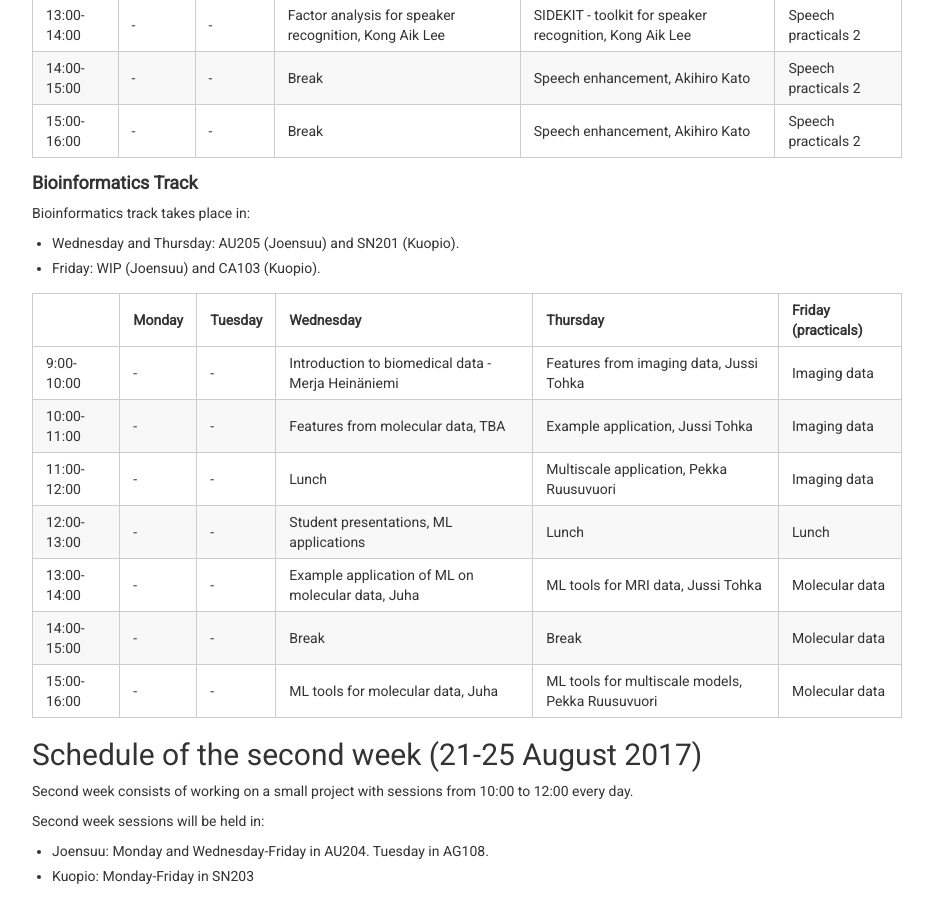
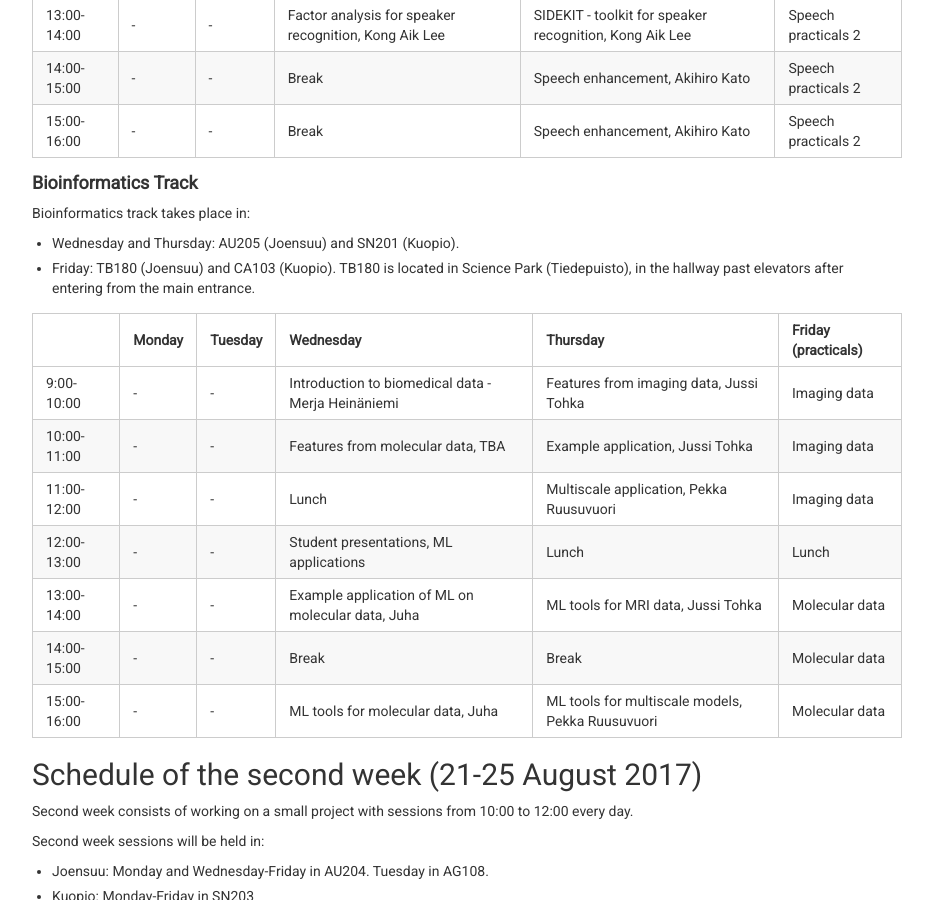
Before and after one commit to abrahamwoubie/Summer_School_RL, a Jekyll site: the page built from schedule.md, in a window 1280 px wide and 900 px high, scrolled down 1536 px. Shown: the whole window, without its empty margins (173-1106 px from the left). Built offline with Jekyll 4.4.1, drawn with Linux system fonts in a browser that asks for light colours; nearby versions of some CDN libraries.

Commit message:
Added TB180 to Joensuu friday list

```diff
--- a/schedule.md
+++ b/schedule.md
@@ -50,7 +50,7 @@ Speech track takes place in:
 Bioinformatics track takes place in:
 
 * Wednesday and Thursday: AU205 (Joensuu) and SN201 (Kuopio).
-* Friday: WIP (Joensuu) and CA103 (Kuopio).
+* Friday: TB180 (Joensuu) and CA103 (Kuopio). TB180 is located in Science Park (Tiedepuisto), in the hallway past elevators after entering from the main entrance.
 
 | | Monday | Tuesday | Wednesday | Thursday | Friday (practicals)
 --- | ---  | ---     | ---       | ---      | ---
```
